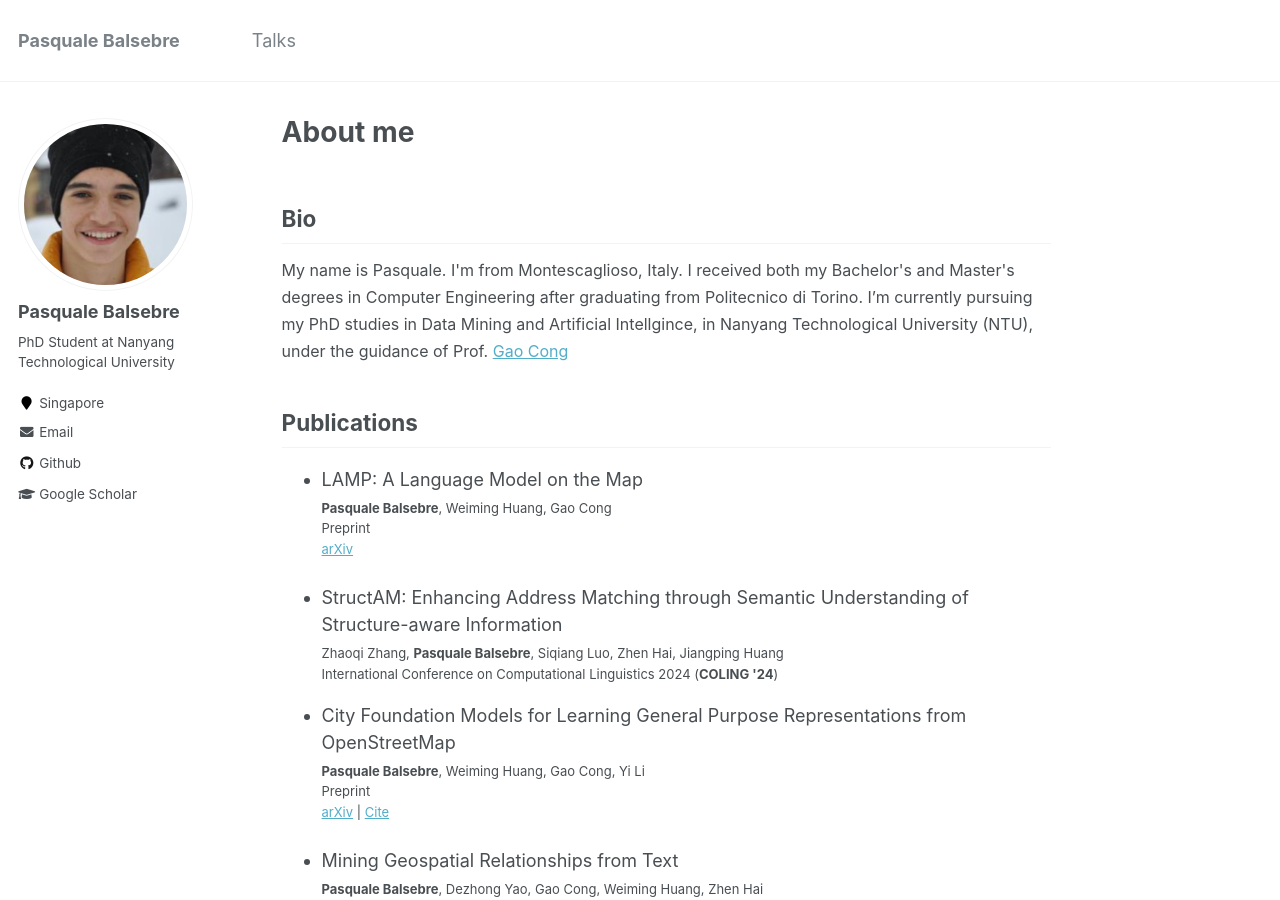
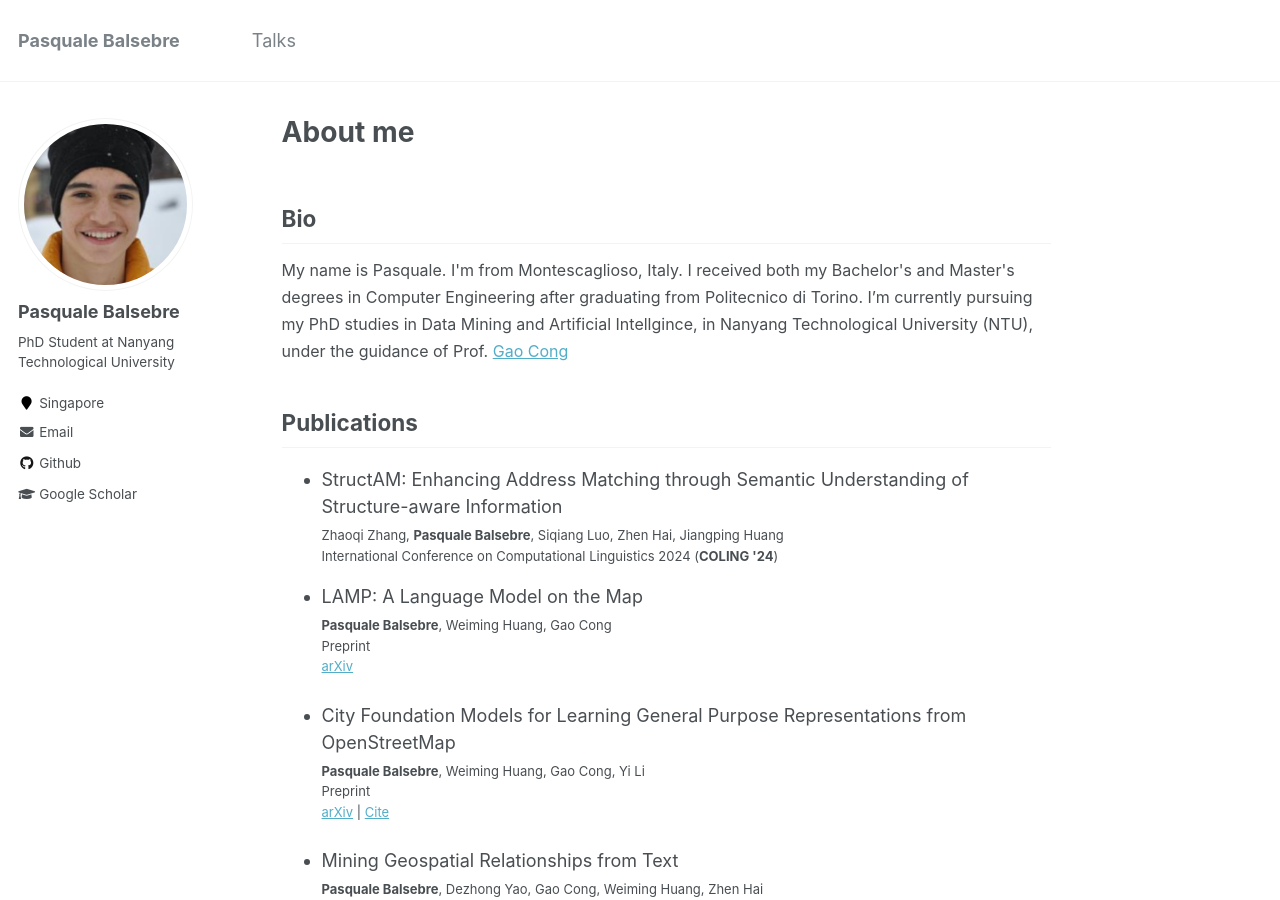
Before and after one commit to PasqualeTurin/PasqualeTurin.github.io, a Jekyll site: the page built from _pages/about.md, in a window 1280 px wide and 900 px high. Built offline with Jekyll 4.4.1, drawn with Linux system fonts in a browser that asks for light colours.

Commit message:
Update about.md

```diff
--- a/_pages/about.md
+++ b/_pages/about.md
@@ -32,9 +32,9 @@ redirect_from:
 
 ## Publications
 
+- StructAM: Enhancing Address Matching through Semantic Understanding of Structure-aware Information <br><font size="2">Zhaoqi Zhang, <b>Pasquale Balsebre</b>, Siqiang Luo, Zhen Hai, Jiangping Huang<span class="mybr">International Conference on Computational Linguistics 2024 (<b>COLING '24</b>)
+
 - LAMP: A Language Model on the Map <br><font size="2"><b>Pasquale Balsebre</b>, Weiming Huang, Gao Cong<span class="mybr"></span>Preprint<span class="mybr"></span><a href="http://arxiv.org/abs/2403.09059" target="_blank">arXiv</a></font>
-
-- StructAM: Enhancing Address Matching through Semantic Understanding of Structure-aware Information <br><font size="2">Zhaoqi Zhang, <b>Pasquale Balsebre</b>, Siqiang Luo, Zhen Hai, Jiangping Huang<span class="mybr">International Conference on Computational Linguistics 2024 (<b>COLING '24</b>)
 
 - City Foundation Models for Learning General Purpose Representations from OpenStreetMap <br><font size="2"><b>Pasquale Balsebre</b>, Weiming Huang, Gao Cong, Yi Li<span class="mybr"></span>Preprint<span class="mybr"></span><a href="http://arxiv.org/abs/2310.00583" target="_blank">arXiv</a> | <a href="./files/arxiv23.txt" target="_blank">Cite</a></font>
 
```
